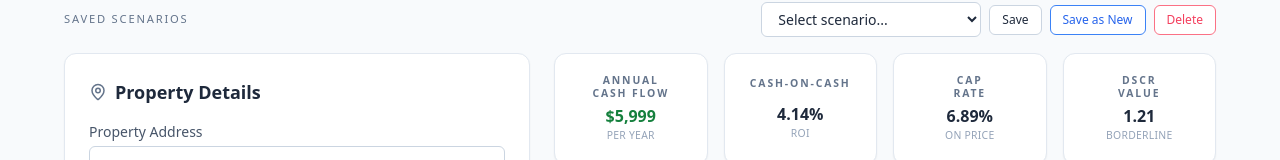
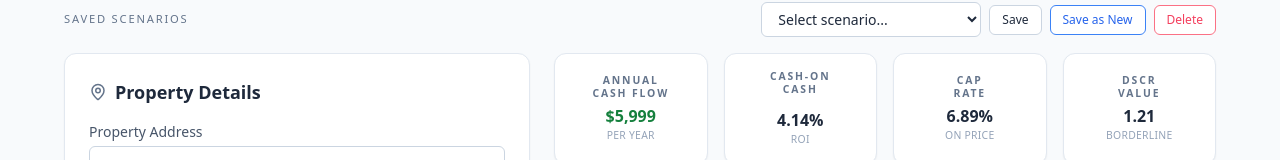
Before and after one commit to Teamsarrow/Multifamily-ROI-analyzer, a React (Vite) app: page / in a window 1280 px wide. Shown: the part 144-304 px from the top of the page. Built offline with nearby package versions, Linux system fonts and the light colour scheme; the HTML template or start-up script is replaced by a standard one.

Commit message:
Update App.jsx

```diff
--- a/src/App.jsx
+++ b/src/App.jsx
@@ -864,10 +864,9 @@ ${unitMixDetails}
 <div className="kpi-box kpi-cashoncash bg-white rounded-xl shadow-sm border border-slate-200 text-center h-28 flex flex-col justify-center">
 
   <div className="kpi-title text-[0.65rem] font-semibold tracking-[0.18em] uppercase text-slate-500 leading-tight">
-    Cash-on-cash
+    Cash-on<br />cash
   </div>
 
-  {/* Value moved down to align with other KPI values */}
   <div className="kpi-value mt-3 font-extrabold text-slate-800">
     {formatPercent(cashOnCashROI)}
   </div>
```
